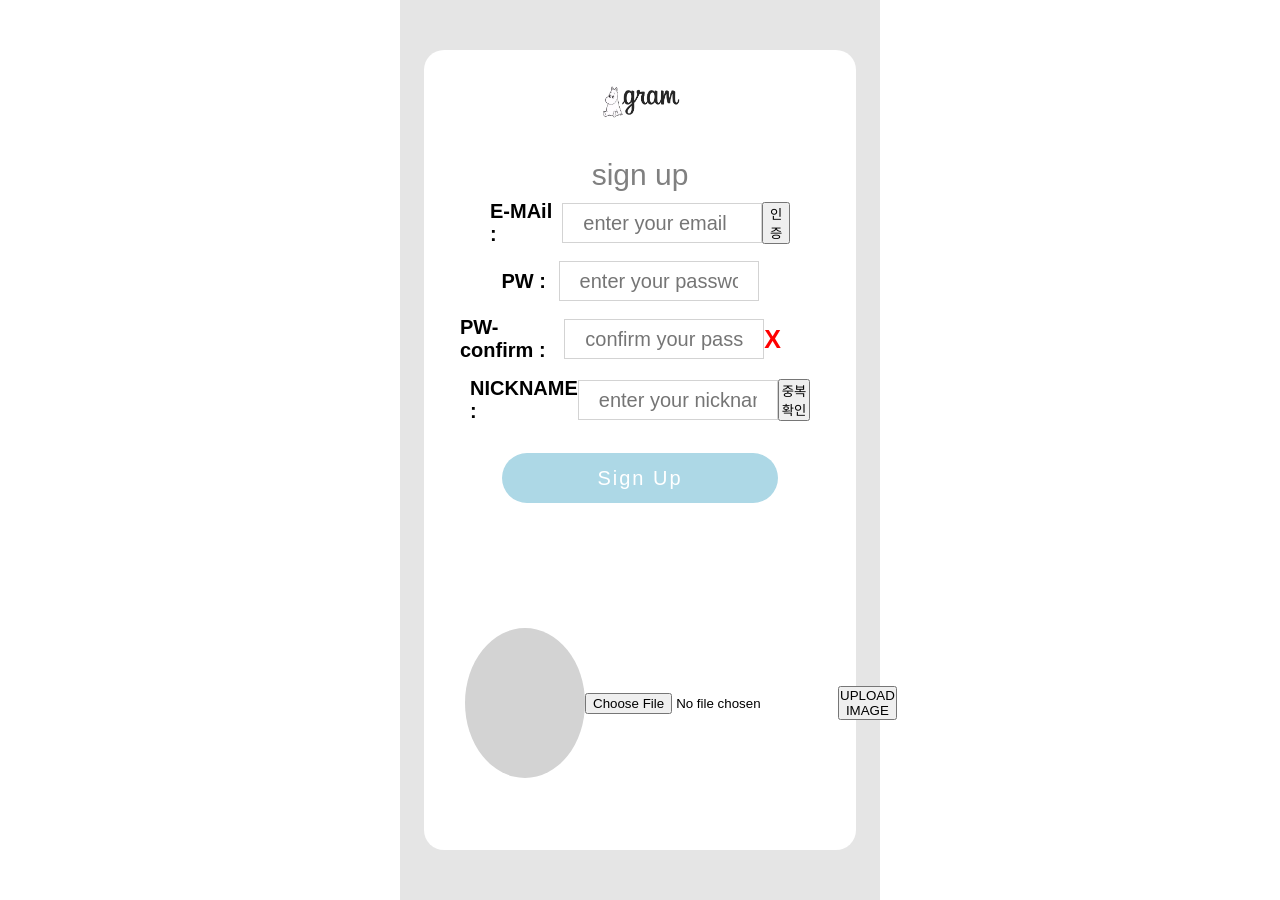
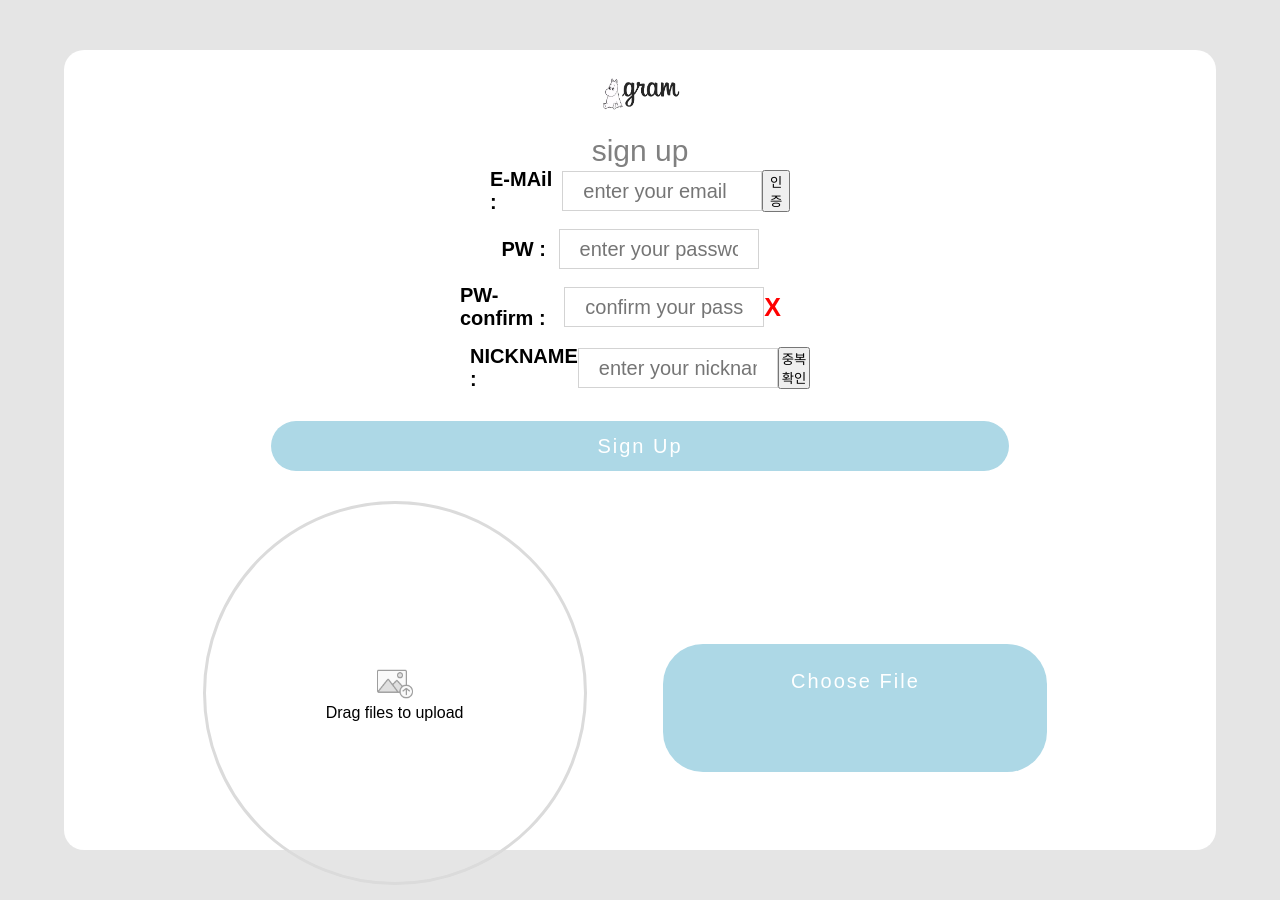
Before and after one commit to MoominAndChildrenTeam/frontend, a Flask app: template templates/sign-up.html in a window 1280 px wide. Run offline with Flask 2, Linux system fonts and the light colour scheme; the template is opened without the code that fills it, so the values that code supplies are empty; some web fonts are replaced.

Commit message:
사진 업로드기능 완료

```diff
--- a/static/sign-up.js
+++ b/static/sign-up.js
@@ -1,16 +1,64 @@
-const browseBtn = document.querySelector('.browse_button');
-const realInput = document.querySelector('#image');
+function DropFile(dropAreaId, fileListId) {
+  let dropArea = document.getElementById(dropAreaId);
+  let fileList = document.getElementById(fileListId);
 
-browseBtn.addEventListener('click',()=>{
-	realInput.click();
-});
+  function preventDefaults(e) {
+    e.preventDefault();
+    e.stopPropagation();
+  }
 
-function setThumbnail(event) {
-	var reader = new FileReader();
-	reader.onload = function (event) {
-		var img = document.createElement("img");
-		img.setAttribute("src", event.target.result);
-		document.querySelector("div#preveiw_container").append(img);
-	};
-	reader.readAsDataURL(event.target.files[0]);
+  function highlight(e) {
+    preventDefaults(e);
+    dropArea.classList.add("highlight");
+  }
+
+  function unhighlight(e) {
+    preventDefaults(e);
+    dropArea.classList.remove("highlight");
+  }
+
+  function handleDrop(e) {
+    unhighlight(e);
+    let dt = e.dataTransfer;
+    let files = dt.files;
+
+    handleFiles(files);
+
+    const fileList = document.getElementById(fileListId);
+    if (fileList) {
+      fileList.scrollTo({ top: fileList.scrollHeight });
+    }
+  }
+
+  function handleFiles(files) {
+    files = [...files];
+    // files.forEach(uploadFile);
+    files.forEach(previewFile);
+  }
+
+  function previewFile(file) {
+    console.log(file);
+    renderFile(file);
+  }
+
+  function renderFile(file) {
+    let reader = new FileReader();
+    reader.readAsDataURL(file);
+    reader.onloadend = function () {
+      let img = dropArea.getElementsByClassName("preview")[0];
+      img.src = reader.result;
+      img.style.display = "block";
+    };
+  }
+
+  dropArea.addEventListener("dragenter", highlight, false);
+  dropArea.addEventListener("dragover", highlight, false);
+  dropArea.addEventListener("dragleave", unhighlight, false);
+  dropArea.addEventListener("drop", handleDrop, false);
+
+  return {
+    handleFiles
+  };
 }
+
+const dropFile = new DropFile("drop-file", "files");
--- a/static/sign_up.css
+++ b/static/sign_up.css
@@ -148,52 +148,69 @@
     letter-spacing: 2px;
 }
 
-.profile_container {
-    margin-top: 100px;
-    width: 350px;
-    height: 200px;
+
+.upload-box {
+    margin-top: 30px;
+    width: 80%;
+    height: 40vw;
+    margin-right: 30px;
     display: flex;
+    flex-direction: row;
     justify-content: space-around;
     align-items: center;
-    flex-direction: row;
 }
-.image_preview {
+
+/*점선테두리박스안에것들*/
+.upload-box .drag-file {
+    position: relative;
+    width: 30vw;
+    height: 30vw;
     display: flex;
+    flex-direction: column;
     justify-content: center;
     align-items: center;
-    background-color: lightgray;
+    border: 3px solid #dbdbdb;
     border-radius: 50%;
-    width: 150px;
-    height: 150px;
 }
-.preview {
-    display: flex;
-    justify-content: center;
-    align-items: center;
+/*드래그해서 가져오면 빨간줄로 바뀌게하는것*/
+.upload-box .drag-file.highlight {
+    border: 3px solid red;
+}
+/*업로드이미지 - 아이콘*/
+.upload-box .drag-file .image {
+    width: 40px;
+}
+/*Drag files to upload 글씨*/
+.upload-box .drag-file .message {
+    margin-bottom: 0;
+}
+/*선택하면 나올 이미지들*/
+.upload-box .drag-file .preview {
+    display: none;
+    position: absolute;
+    left: 0;
+    height: 0;
+    width: 100%;
+    height: 100%;
     border-radius: 50%;
-    width: 150px;
-    height: 150px;
 }
-.upload_img_size {
-    visibility: hidden;
-    border-radius: 50%;
-    width: 120px;
-    height: 120px;
+/*파일 업로드 선택 버튼*/
+.upload-box .file-label {
+    margin-top: 30px;
+    text-align: center;
+    padding: 2vw 0;
+    cursor: pointer;
+    width: 30vw;
+    height: 10vw;
+    border: 0;
+    outline: none;
+    border-radius: 40px;
+    background-color: lightblue;
+    font-size: 20px;
+    color: white;
+    letter-spacing: 2px;
 }
-
-
-
-
-
-@media (max-width: 480px) {
-    .container {
-        width: 100%;
-        margin: 0 auto;
-    }
+/*못생긴 파일업로드버튼과 이름*/
+.upload-box .file {
+    display: none;
 }
-
-@media screen and (min-width: 480px) {
-    .container {
-        width: 480px
-    }
-}
--- a/templates/sign-up.html
+++ b/templates/sign-up.html
@@ -47,19 +47,16 @@
             </div>
 
 
-            <div class="profile_container">
-                <div class="image_preview">
-                    <div class="preveiw" id="preveiw_container"></div>
-                    <img class="upload_img_size" src="../images/upload.png">
+            <div class="upload-box">
+                <div id="drop-file" class="drag-file">
+                    <img src="../images/upload.png" alt="파일 아이콘" class="image">
+                    <p class="message">Drag files to upload</p>
+                    <img src="" alt="미리보기 이미지" class="preview">
                 </div>
-                <input type="file" id="image" class="image_file" accept="image/*" onchange="setThumbnail(event);"/>
-                <button class="browse_button">UPLOAD IMAGE</button>
-
+                <label class="file-label" for="chooseFile">Choose File</label>
+                <input class="file" id="chooseFile" type="file" onchange="dropFile.handleFiles(this.files)"
+                       accept="image/png, image/jpeg, image/gif">
             </div>
-
-
-
-
 
         </div>
     </div>
```
Also changed, not shown: templates/test.html (+12 -22 lines).
